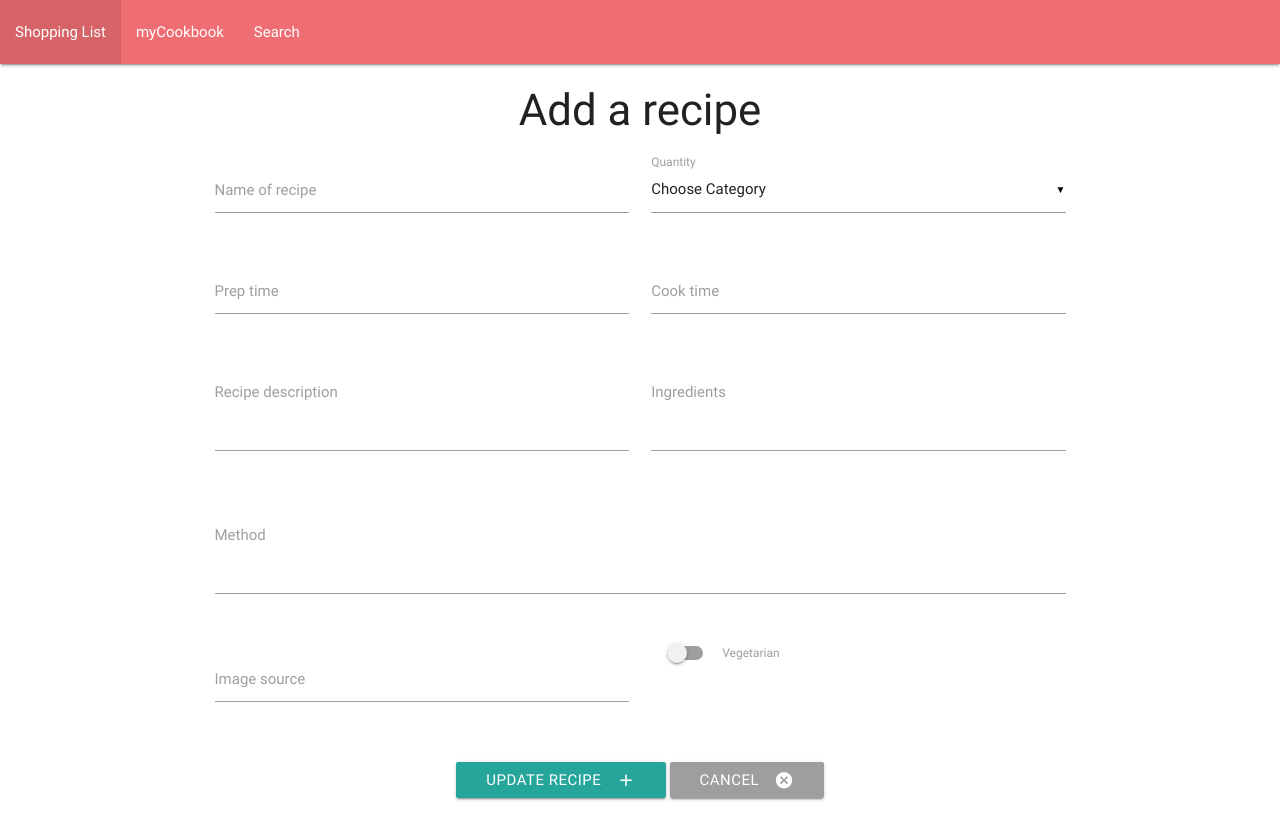
After one commit to Code-Institute-Submissions/myCookbook-3, a Flask app: template templates/edit_recipe.html in a window 1280 px wide. The commit adds this page. Run offline with Flask 2, Linux system fonts and the light colour scheme; the template is opened without the code that fills it, so the values that code supplies are empty; some libraries are stand-ins or nearby versions.

Commit message:
Changed something, something has happened

```diff
--- /dev/null
+++ b/.c9/metadata/environment/templates/add_recipe.1.html
@@ -0,0 +1 @@
+{"filter":false,"title":"add_recipe.1.html","tooltip":"/templates/add_recipe.1.html","undoManager":{"mark":-1,"position":-1,"stack":[]},"ace":{"folds":[],"scrolltop":0,"scrollleft":0,"selection":{"start":{"row":0,"column":0},"end":{"row":0,"column":0},"isBackwards":false},"options":{"guessTabSize":true,"useWrapMode":false,"wrapToView":true},"firstLineState":0},"timestamp":1585239515477,"hash":"2a827f7aea0a611b5f28aa31692438346e2cd775"}
--- a/app.py
+++ b/app.py
@@ -49,6 +49,11 @@ def edit_item(item_id):
     the_item = mongo.db.shoppinglist.find_one({"_id": ObjectId(item_id)})
     return render_template("edititem.html", item=the_item)
 
+@app.route('/edit_recipe/<recipe_id>')
+def edit_recipe(recipe_id):
+    the_recipe = mongo.db.recipes.find_one({"_id": ObjectId(recipe_id)})
+    return render_template("edit_recipe.html", recipe=the_recipe)
+
 @app.route('/delete_item/<item_id>')
 def delete_item(item_id):
     mongo.db.shoppinglist.remove({'_id':ObjectId(item_id)})
@@ -65,7 +70,22 @@ def update_item(item_id):
     })
     return redirect(url_for('get_shopping'))
 
+@app.route('/update_recipe/<recipe_id>', methods=["POST"])
+def update_recipe(recipe_id):
+    recipes = mongo.db.recipes
+    recipes.update( {'_id': ObjectId(recipe_id)},
+    {
+        'recipe_name':request.form.get('recipe_name'),
+        'prep_time':request.form.get('prep_time'),
+        'cook_time': request.form.get('cook_time'),
+        'recipe_desc': request.form.get('recipe_desc'),
+        'ingredients': request.form.get('ingredients'),
+        'method': request.form.get('method'),
+        'image': request.form.get('image'),
+        'is_vegetarian': request.form.get('is_vegetarian')
 
+    })
+    return redirect(url_for('get_full_recipe'))
 
 
 if __name__ == '__main__':
--- /dev/null
+++ b/templates/edit_recipe.html
@@ -0,0 +1,89 @@
+{% extends 'base.html' %} {% block content %}
+
+<div class="container">
+<h3 class="center">Add a recipe</h3>
+<div class="row">
+    <form action="{{ url_for('update_recipe', recipe_id=recipe._id) }}" method="POST" class="col s12">
+
+        <div class="row">
+        <div class="input-field col s6">
+            <!--<i class="material-icons prefix">add_shopping_cart</i>-->
+            <input value="{{ recipes.recipe_name }}" id="recipe_name" name="recipe_name" type="text" class="validate">
+            <label for="recipe_name">Name of recipe</label>
+        </div>
+
+        <div class="input-field col s6">
+            <select id="quantity" name="item_quantity">
+              <option value="" disabled selected>Choose Category</option>
+                    {% for cat in categories %}
+                    <option value="{{cat.category_name}}">{{cat.category_name}}</option>
+                    {% endfor %}
+            </select>
+            <label>Quantity</label>
+        </div>
+      </div>
+
+      <div class="row">
+        <div class="input-field col s6">
+          <input value="{{ recipes.prep_time }}" id="prep_time" name="prep_time" type="text" class="validate">
+            <label for="prep_time">Prep time</label>
+        </div>
+
+        <div class="input-field col s6">
+          <input value="{{ recipes.cook_time }}" id="cook_time" name="cook_time" type="text" class="validate">
+            <label for="cook_time">Cook time</label>
+        </div>
+      </div>
+
+      <div class="row">
+        <div class="input-field col s6">
+            <textarea value="{{ recipes.recipe_desc }}" id="recipe_desc" name="recipe_desc" class="materialize-textarea"></textarea>
+            <label for="recipe_desc">Recipe description</label>
+        </div>
+
+        <div class="input-field col s6">
+            <textarea value="{{ recipes.ingredients }}" id="ingredients" name="ingredients" class="materialize-textarea"></textarea>
+            <label for="ingredients">Ingredients</label>
+        </div>
+      </div>
+
+      <div class="row">
+            <div class="input-field col s12">
+            <textarea value="{{ recipes.method }}" id="method" name="method" class="materialize-textarea"></textarea>
+            <label for="method">Method</label>
+        </div>
+      </div>
+
+        <div class="row">
+            <div class="input-field col s6">
+              <input value="{{ recipes.image }}" id="image" name="image" type="text" class="validate">
+                <label for="image">Image source</label>
+            </div>
+
+            <div class="col s6">
+
+               <div class="switch">
+                <label>
+                  <input value="{{ recipes.is_vegetarian }}" id="is_vegetarian" name="is_vegetarian" type="checkbox">
+                  <span class="lever"></span>
+                  Vegetarian
+                </label>
+            </div>
+
+            </div>
+        </div>
+</div>
+<div class="row add_can_btns">
+    <button class="btn waves-effect waves-light" type="submit" name="action">Update recipe
+        <i class="material-icons right">add</i>
+    </button>
+    <a href="{{ url_for('get_recipes') }}" class="waves-effect waves-light btn grey">
+        <i class="material-icons right">cancel</i>Cancel
+    </a>
+        </div>
+
+
+</div>
+
+
+{% endblock %}
--- a/templates/edititem.html
+++ b/templates/edititem.html
@@ -3,7 +3,7 @@
 <div class="container">
 <h3 class="center">Edit Item</h3>
 <div class="row">
-    <form action="{{ url_for('edit_item', item_id=item._id) }}" method="POST" class="col s12">
+    <form action="{{ url_for('update_item', item_id=item._id) }}" method="POST" class="col s12">
         <div class="row">
         <div class="input-field col s6">
             <!--<i class="material-icons prefix">add_shopping_cart</i>-->
@@ -38,7 +38,7 @@
 
 </div>
 <div class="row add_can_btns">
-        <button class="btn waves-effect waves-light" type="submit" name="action">Add Item
+        <button class="btn waves-effect waves-light" type="submit" name="action">Edit Item
             <i class="material-icons right">add_shopping_cart</i>
         </button>
         <a href="{{ url_for('get_shopping') }}" class="waves-effect waves-light btn grey">
```
Also changed, not shown: .c9/metadata/environment/app.py (+1 -1 lines), .c9/metadata/environment/templates/add_recipe.html (+1 -1 lines), .c9/metadata/environment/templates/edit_recipe.html (added, +1 -0 lines), .c9/metadata/environment/templates/edititem.html (+1 -1 lines), .c9/metadata/environment/templates/full_recipe.html (+1 -1 lines), .c9/metadata/environment/templates/recipes.html (+1 -1 lines), .c9/metadata/environment/templates/shoppinglist.html (+1 -1 lines), 1 other file.
